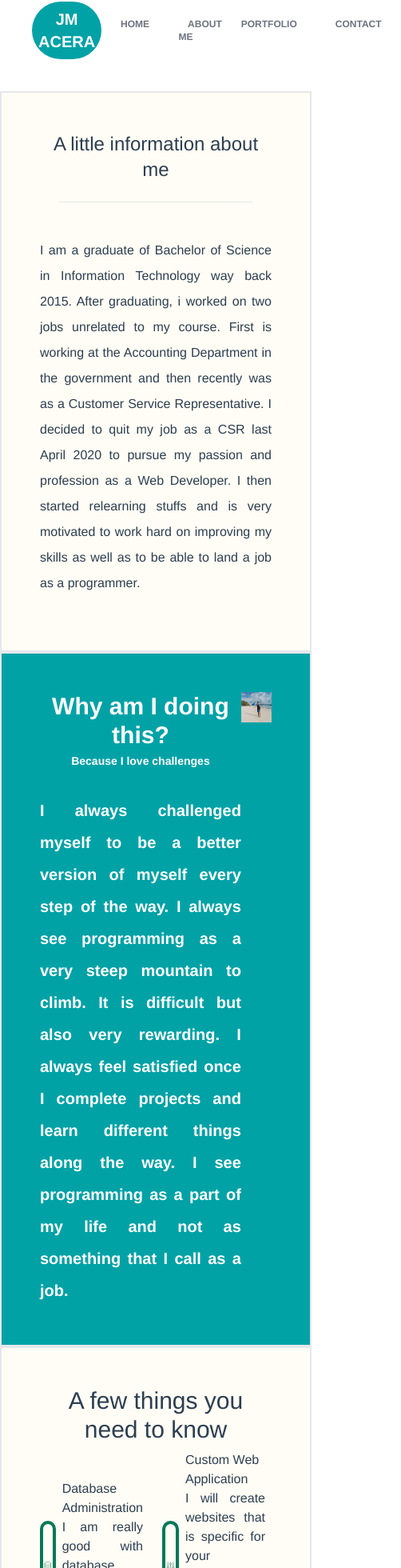
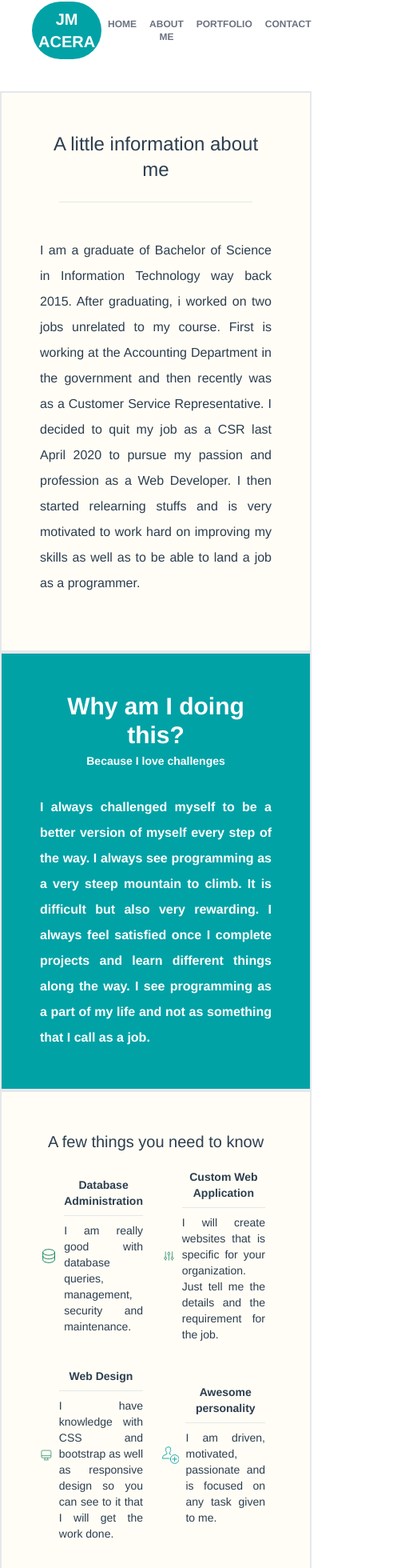
Before and after one commit to johnmichealacera/JM-Portfolio, a Vue app: page /about in a window 390 px wide. Shown: the part 38-1998 px from the top of the page at 80% size, 502 px wide, since content can reach past the window. Built offline with nearby package versions, Linux system fonts and the light colour scheme.

Commit message:
add responsiveness to mobile and updated mobile info

```diff
--- a/src/components/AboutSkill.vue
+++ b/src/components/AboutSkill.vue
@@ -1,39 +1,44 @@
 <template>
   <div class="p-12 bg-yellow-50 bg-opacity-50 border-2 bg-gray-200 flex justify-center">
     <div class="flex flex-col">
-      <h1 class="text-3xl">A few things you need to know</h1>
+      <h1 class="text-xl sm:text-3xl mb-3">A few things you need to know</h1>
       <div class="grid grid-flow-col gap-4 grid-cols-2 grid-rows-2">
         <div class="flex items-center">
-          <svg xmlns="http://www.w3.org/2000/svg" fill="none" viewBox="0 0 24 24" class="stroke-current text-green-700 text-black h-28 rounded-full border-4 border-green-700">
+          <svg xmlns="http://www.w3.org/2000/svg" fill="none" viewBox="0 0 24 24" class="stroke-current text-green-700 text-black h-28 sm:logo-border">
             <path d="M4 7v10c0 2.21 3.582 4 8 4s8-1.79 8-4V7M4 7c0 2.21 3.582 4 8 4s8-1.79 8-4M4 7c0-2.21 3.582-4 8-4s8 1.79 8 4m0 5c0 2.21-3.582 4-8 4s-8-1.79-8-4" />
           </svg>
-          <div class="text-left p-2">
-            <h2>Database Administration</h2>
+          <div class="p-2 text-sm">
+            <h2 class="font-semibold">Database Administration</h2>
+            <hr class="my-2">
             <p class="text-justify">I am really good with database queries, management, security and maintenance.</p>
           </div>
         </div>
         <div class="flex items-center">
-          <svg xmlns="http://www.w3.org/2000/svg" fill="none" viewBox="0 0 24 24" class="stroke-current text-green-700 text-black h-28 rounded-full border-4 border-green-700">
+          <svg xmlns="http://www.w3.org/2000/svg" fill="none" viewBox="0 0 24 24" class="stroke-current text-green-700 text-black h-28 sm:logo-border">
             <path d="M9.75 17L9 20l-1 1h8l-1-1-.75-3M3 13h18M5 17h14a2 2 0 002-2V5a2 2 0 00-2-2H5a2 2 0 00-2 2v10a2 2 0 002 2z" />
           </svg>
-          <div class="text-left p-2">
-            <h2>Web Design</h2>
+          <div class="p-2 text-sm">
+            <h2 class="font-semibold">Web Design</h2>
+            <hr class="my-2">
             <p class="text-justify">I have knowledge with CSS and bootstrap as well as responsive design so you can see to it that I will get the work done.</p>
           </div>
         </div>
         <div class="flex items-center">
-          <svg xmlns="http://www.w3.org/2000/svg" fill="none" viewBox="0 0 24 24" class="stroke-current text-green-700 text-black h-28 rounded-full border-4 border-green-700">
+          <svg xmlns="http://www.w3.org/2000/svg" fill="none" viewBox="0 0 24 24" class="stroke-current text-green-700 text-black h-28 sm:logo-border">
             <path d="M12 6V4m0 2a2 2 0 100 4m0-4a2 2 0 110 4m-6 8a2 2 0 100-4m0 4a2 2 0 110-4m0 4v2m0-6V4m6 6v10m6-2a2 2 0 100-4m0 4a2 2 0 110-4m0 4v2m0-6V4" />
           </svg>
-          <div class="text-left p-2">
-            <h2>Custom Web Application</h2>
+          <div class="p-2 text-sm">
+            <h2 class="font-semibold">Custom Web Application</h2>
+            <hr class="my-2">
             <p class="text-justify">I will create websites that is specific for your organization. Just tell me the details and the requirement for the job.</p>
           </div>
         </div>
         <div class="flex items-center">
-          <svg viewBox="0 0 100 100" height="100" width="100" xmlns="http://www.w3.org/2000/svg" class="rounded-full border-4 border-green-700"><g transform="matrix(4.166666666666667,0,0,4.166666666666667,0,0)"><path d="M9.5,16.5H.5c.423-2.286.353-3.58,1.609-4.118L6.5,10.5v-2S5.555,8.15,5.555,6c-.981,0-.981-2,0-2,0-.288-1.644-2.43.422-2,.491-2,5.331-2,5.822,0a2.63,2.63,0,0,1-.44,2c.951,0,.691,2,.007,2,0,2.15-.866,2.5-.866,2.5v2l1.5.643" fill="none" stroke="#01a2a6" stroke-linecap="round" stroke-linejoin="round"></path><path d="M11.500 17.500 A6.000 6.000 0 1 0 23.500 17.500 A6.000 6.000 0 1 0 11.500 17.500 Z" fill="none" stroke="#01a2a6" stroke-linecap="round" stroke-linejoin="round"></path><path d="M17.5 14.5L17.5 20.5" fill="none" stroke="#01a2a6" stroke-linecap="round" stroke-linejoin="round"></path><path d="M20.5 17.5L14.5 17.5" fill="none" stroke="#01a2a6" stroke-linecap="round" stroke-linejoin="round"></path></g></svg>
-          <div class="text-left p-2">
-            <h2>Awesome personality</h2>
+          <svg viewBox="0 0 100 100" height="100" width="100" xmlns="http://www.w3.org/2000/svg" class="sm:logo-border">
+            <g transform="matrix(4.166666666666667,0,0,4.166666666666667,0,0)"><path d="M9.5,16.5H.5c.423-2.286.353-3.58,1.609-4.118L6.5,10.5v-2S5.555,8.15,5.555,6c-.981,0-.981-2,0-2,0-.288-1.644-2.43.422-2,.491-2,5.331-2,5.822,0a2.63,2.63,0,0,1-.44,2c.951,0,.691,2,.007,2,0,2.15-.866,2.5-.866,2.5v2l1.5.643" fill="none" stroke="#01a2a6" stroke-linecap="round" stroke-linejoin="round"></path><path d="M11.500 17.500 A6.000 6.000 0 1 0 23.500 17.500 A6.000 6.000 0 1 0 11.500 17.500 Z" fill="none" stroke="#01a2a6" stroke-linecap="round" stroke-linejoin="round"></path><path d="M17.5 14.5L17.5 20.5" fill="none" stroke="#01a2a6" stroke-linecap="round" stroke-linejoin="round"></path><path d="M20.5 17.5L14.5 17.5" fill="none" stroke="#01a2a6" stroke-linecap="round" stroke-linejoin="round"></path></g></svg>
+            <div class="p-2 text-sm">
+            <h2 class="font-semibold">Awesome personality</h2>
+            <hr class="my-2">
             <p class="text-justify">I am driven, motivated, passionate and is focused on any task given to me.</p>
           </div>
         </div>
@@ -51,5 +56,8 @@ export default {
 </script>
 
 <style scoped>
-
+/* TODO: make this style work on big screens */
+.logo-border {
+    @apply rounded-full border-4 border-green-700;
+  }
 </style>
--- a/src/components/ContactInfo.vue
+++ b/src/components/ContactInfo.vue
@@ -6,8 +6,8 @@
         <h1>JM ACERA</h1>
       </div>
       <h3 class="font-semibold">jmmonacera@gmail.com</h3>
+      <h3 class="font-semibold">+639-059-666-509</h3>
       <h3 class="font-semibold">+639-999-898-403</h3>
-      <h3 class="font-semibold">+639-977-898-403</h3>
     </div>
   </div>
 </template>
--- a/src/components/Introduction.vue
+++ b/src/components/Introduction.vue
@@ -1,28 +1,28 @@
 <template>
-  <div class="bg-intro text-white p-20 bg-jm">
+  <div class="bg-intro text-white p-10 sm:p-20 bg-jm">
     <div class="m-5 text-center">
       <h1 class="text-5xl font-semibold">Hello, I'm JM Acera.</h1>
       <p>A Web Developer capable of creating websites that will suit your needs.</p>
     </div>
-    <div class="pt-10 z-12">
+    <div class="pt-5 sm:pt-10 z-12">
       <ul class="flex justify-evenly items-center h-48 text-lg font-medium">
-        <li class="h-full">
-          <svg xmlns="http://www.w3.org/2000/svg" fill="none" viewBox="0 0 24 24" class="stroke-current text-black h-28 m-auto">
+        <li class="h-full text-xs sm:text-base">
+          <svg xmlns="http://www.w3.org/2000/svg" fill="none" viewBox="0 0 24 24" class="stroke-current text-black h-28 sm:m-auto">
             <path d="M4 7v10c0 2.21 3.582 4 8 4s8-1.79 8-4V7M4 7c0 2.21 3.582 4 8 4s8-1.79 8-4M4 7c0-2.21 3.582-4 8-4s8 1.79 8 4m0 5c0 2.21-3.582 4-8 4s-8-1.79-8-4" />
           </svg>
-          <a href=# class="hover:underline p-6 uppercase">Database Administration</a>
+          <a href=# class="hover:underline uppercase">Database Administration</a>
         </li>
-        <li class="h-full">
-          <svg xmlns="http://www.w3.org/2000/svg" fill="none" viewBox="0 0 24 24" class="stroke-current text-black h-28 m-auto">
+        <li class="h-full text-xs sm:text-base">
+          <svg xmlns="http://www.w3.org/2000/svg" fill="none" viewBox="0 0 24 24" class="stroke-current text-black h-28 sm:m-auto">
             <path d="M9.75 17L9 20l-1 1h8l-1-1-.75-3M3 13h18M5 17h14a2 2 0 002-2V5a2 2 0 00-2-2H5a2 2 0 00-2 2v10a2 2 0 002 2z" />
           </svg>
-          <a href=# class="hover:underline p-6 uppercase">Backend Development</a>
+          <a href=# class="hover:underline uppercase">Backend Development</a>
         </li>
-        <li class="h-full">
-          <svg xmlns="http://www.w3.org/2000/svg" fill="none" viewBox="0 0 24 24" class="stroke-current text-black h-28 m-auto">
+        <li class="h-full text-xs sm:text-base">
+          <svg xmlns="http://www.w3.org/2000/svg" fill="none" viewBox="0 0 24 24" class="stroke-current text-black h-28 sm:m-auto">
             <path d="M12 6V4m0 2a2 2 0 100 4m0-4a2 2 0 110 4m-6 8a2 2 0 100-4m0 4a2 2 0 110-4m0 4v2m0-6V4m6 6v10m6-2a2 2 0 100-4m0 4a2 2 0 110-4m0 4v2m0-6V4" />
           </svg>
-          <a href=# class="hover:underline p-6 uppercase">Custom Web Application</a>
+          <a href=# class="hover:underline uppercase">Custom Web Application</a>
         </li>
       </ul>
     </div>
--- a/src/components/MyWhy.vue
+++ b/src/components/MyWhy.vue
@@ -1,12 +1,12 @@
 <template>
-<div class="p-12 border-2 flex justify-evenly bg-color bg-opacity-0 text-white font-bold text-xl">
-  <div class="max-w-5xl self-center">
+<div class="p-12 border-2 flex justify-evenly bg-color bg-opacity-0 text-white font-bold sm:text-xl">
+  <div class="max-w-5xl self-center sm:mx-4">
     <h1 class="text-3xl">Why am I doing this?</h1>
     <h6 class="pt-1 text-sm">Because I love challenges</h6>
     <p class="pt-8 text-justify leading-loose">I always challenged myself to be a better version of myself every step of the way. I always see programming as a very steep mountain to climb. It is difficult but also very rewarding. I always feel satisfied once I complete projects and learn different things along the way. I see programming as a part of my life and not as something that I call as a job.</p>
   </div>
   <div>
-    <img src="../../public/jm-adventure.jpg" alt="Challenge photo" width="500" height="600">
+    <img src="../../public/jm-adventure.jpg" alt="Challenge photo" width="500" height="600" class="hidden sm:block">
   </div>
 </div>
 </template>
--- a/src/components/Skill.vue
+++ b/src/components/Skill.vue
@@ -1,8 +1,8 @@
 <template>
-  <div class="border-2 p-10 bg-yellow-50 bg-opacity-50">
-    <h1 class="text-center text-2xl font-medium">My Skills</h1>
-    <hr class="m-6">
-    <div class="flex justify-evenly">
+  <div class="border-2 p-2 sm:p-10 bg-yellow-50 bg-opacity-50">
+    <h1 class="text-center text-xl sm:text-2xl font-medium">My Skills</h1>
+    <hr class="m-2 sm:m-6">
+    <div class="flex justify-evenly text-xs sm:text-base">
       <div class="w-2/12">
         <h1 class="m-2 font-semibold">Programming Languages</h1>
         <ul class="font-black text-right">
--- a/src/components/Taskbar.vue
+++ b/src/components/Taskbar.vue
@@ -1,11 +1,11 @@
 <template>
   <div class="flex justify-evenly items-center text-xs font-black text-gray-500 p-10">
-    <router-link to="/" class="hover:bg-green-700 uppercase text-white text-xl name-link rounded-full p-2">JM Acera</router-link>
-    <ul class="flex">
-      <li class=""><router-link to="/" class="hover:underline p-6 uppercase">Home</router-link></li>
-      <li class=""><router-link to="/about" class="hover:underline p-6 uppercase">About Me</router-link></li>
-      <li class=""><router-link to="/portfolio" class="hover:underline p-6 uppercase">Portfolio</router-link></li>
-      <li class=""><router-link to="/contact" class="hover:underline p-6 uppercase">Contact</router-link></li>
+    <router-link to="/" class="hover:bg-green-700 uppercase text-white text-xl name-link rounded-full p-2 mr-2">JM Acera</router-link>
+    <ul class="flex space-x-4">
+      <li class=""><router-link to="/" class="hover:underline sm:p-6 uppercase">Home</router-link></li>
+      <li class=""><router-link to="/about" class="hover:underline sm:p-6 uppercase">About Me</router-link></li>
+      <li class=""><router-link to="/portfolio" class="hover:underline sm:p-6 uppercase">Portfolio</router-link></li>
+      <li class=""><router-link to="/contact" class="hover:underline sm:p-6 uppercase">Contact</router-link></li>
     </ul>
   </div>
 </template>
```
